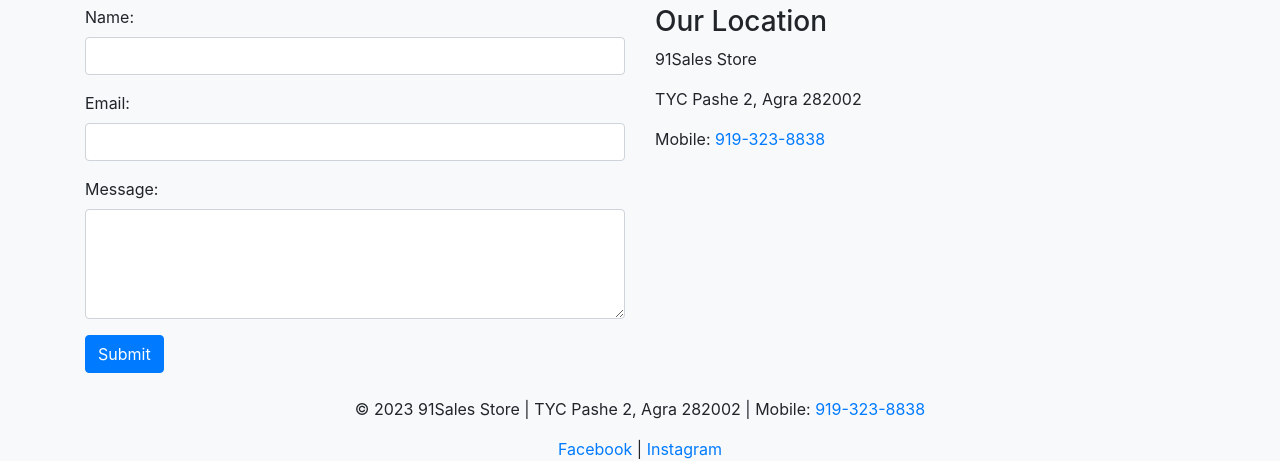
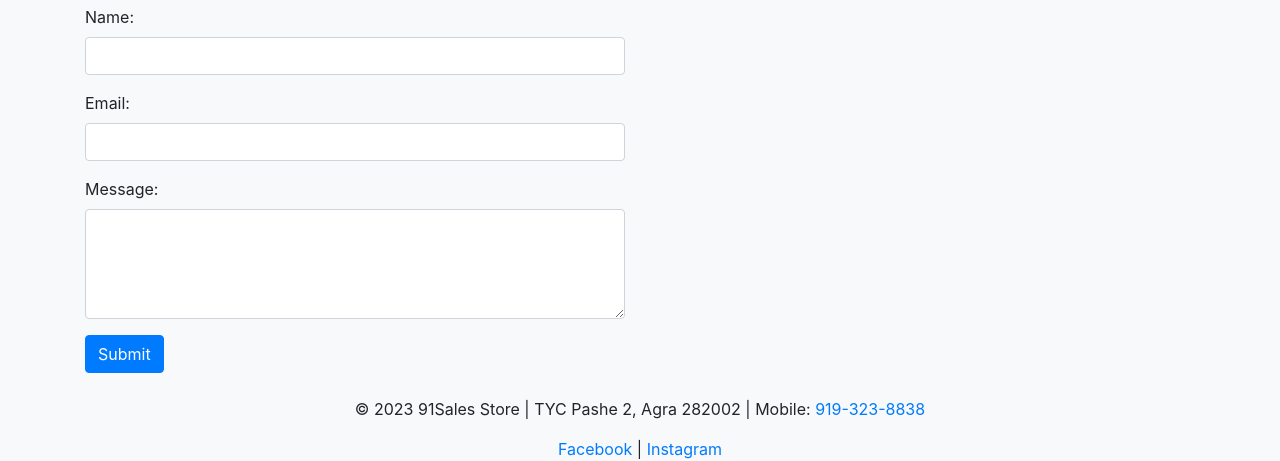
Before and after one commit to sisodiya1998/91Sales, a plain HTML site: page index.html in a window 1280 px wide. Shown: the part 615-1076 px from the top of the page. Drawn offline with nearby package versions, Linux system fonts and the light colour scheme.

Commit message:
Update index.html cc

```diff
--- a/index.html
+++ b/index.html
@@ -275,7 +275,7 @@
     <h2>Contact Us</h2>
     <div class="row">
         <div class="col-md-6">
-            <form id="contact-form" action="#" method="post">
+            <form id="contact-form" action="https://formspree.io/f/mrgwkkon" method="post">
                 <div class="form-group">
                     <label for="name">Name:</label>
                     <input type="text" class="form-control" id="name" name="name" required>
@@ -291,14 +291,7 @@
                 <button type="submit" class="btn btn-primary">Submit</button>
             </form>
         </div>
-        <div class="col-md-6">
-            <address>
-                <h3>Our Location</h3>
-                <p>91Sales Store</p>
-                <p>TYC Pashe 2, Agra 282002</p>
-                <p>Mobile: <a href="tel:9193238838">919-323-8838</a></p>
-            </address>
-        </div>
+
     </div>
 </section>
 
```
